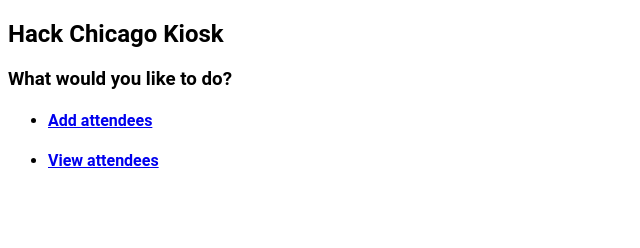
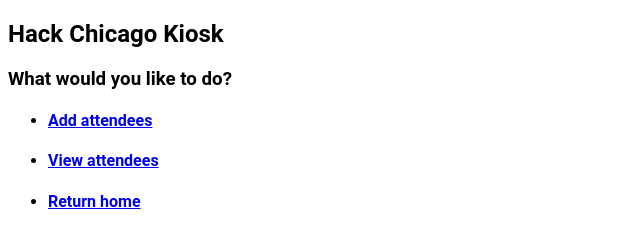
Before and after one commit to zanedb/hackchicago-internals, a website: page public/kiosk.html in a window 1280 px wide. Shown: the whole page, without its empty margins (0-640 px from the left). Drawn offline with nearby package versions, Linux system fonts and the light colour scheme; no server answers.

Commit message:
Add "return home" option

```diff
--- a/public/kiosk.html
+++ b/public/kiosk.html
@@ -14,6 +14,7 @@
       <ul>
         <li><h4><a href="javascript: toggle('#add');">Add attendees</a></h4></li>
         <li><h4><a href="javascript: toggle('#view');">View attendees</a></h4></li>
+        <li><h4><a href="/">Return home</a></h4></li>
       </ul>
     </div>
     <div id="add" style="display:none;">
```
